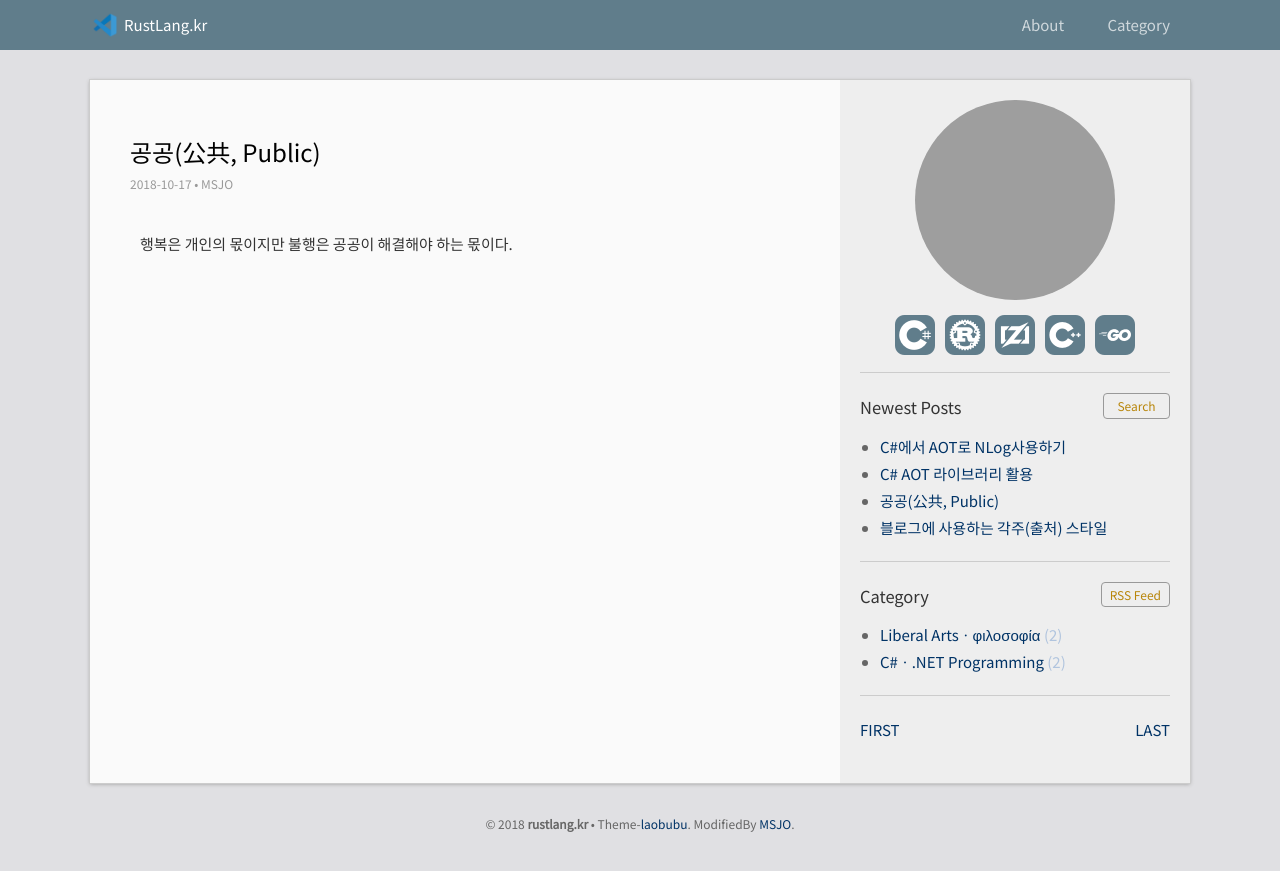
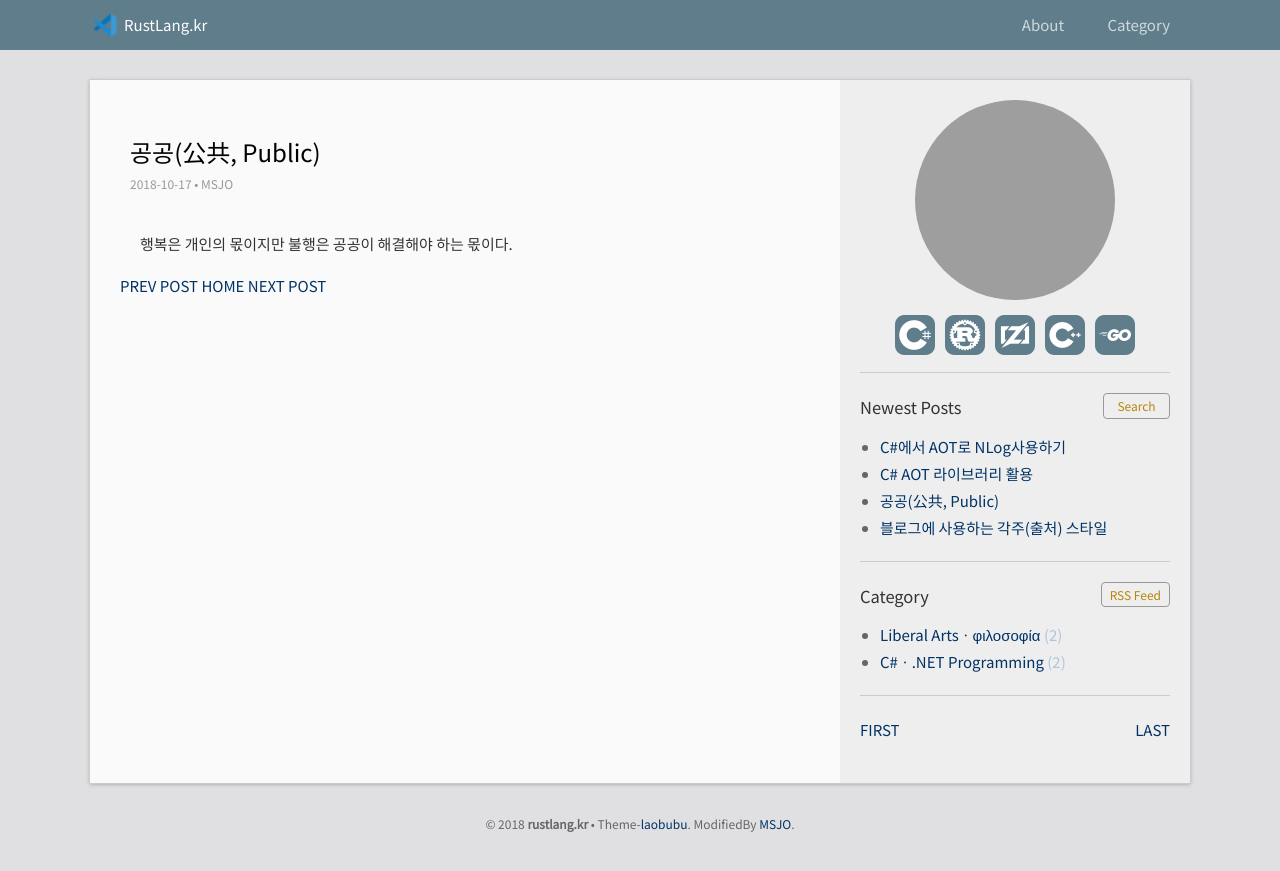
Before and after one commit to DebugJO/rustlang, a Jekyll site: the page built from _posts/2018-10-17-1.md, in a window 1280 px wide. Shown: the top 871 px of the page. Built offline with Jekyll 4.4.1, drawn with Linux system fonts in a browser that asks for light colours; grey boxes are pictures that could not be loaded.

Commit message:
Update post.html

```diff
--- a/_layouts/post.html
+++ b/_layouts/post.html
@@ -16,3 +16,19 @@ layout: default
   {% include comment.html %}
 
 </div>
+
+<div class="pagination">
+  {% if page.previous %}
+    <a href="{{ page.previous.url | relative_url }}" class="previous">PREV POST</a>
+  {% else %}
+    <span class="previous">FIRST POST</span>
+  {% endif %}
+
+  <span class="page_number"><a href="{{ '/' | relative_url }}">HOME</a></span>
+
+  {% if page.next %}
+    <a href="{{ page.next.url | relative_url }}" class="next">NEXT POST</a>
+  {% else %}
+    <span class="next">LAST POST</span>
+  {% endif %}
+</div>
```
